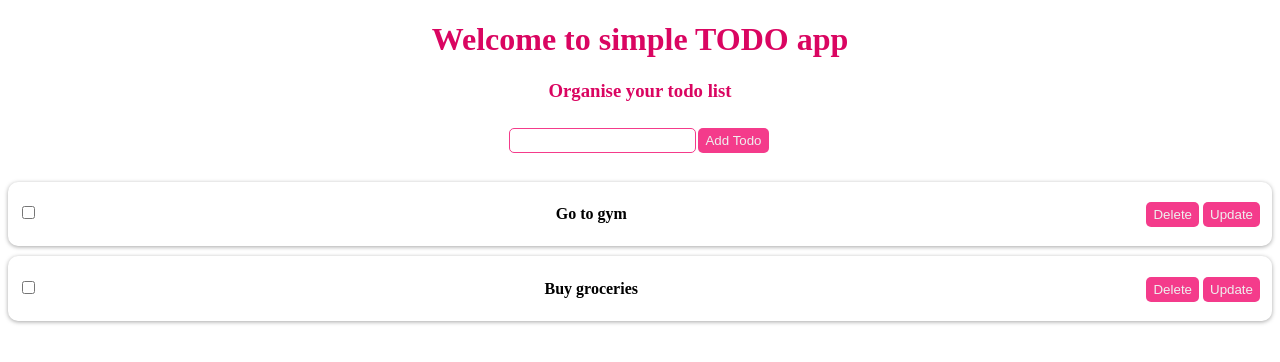
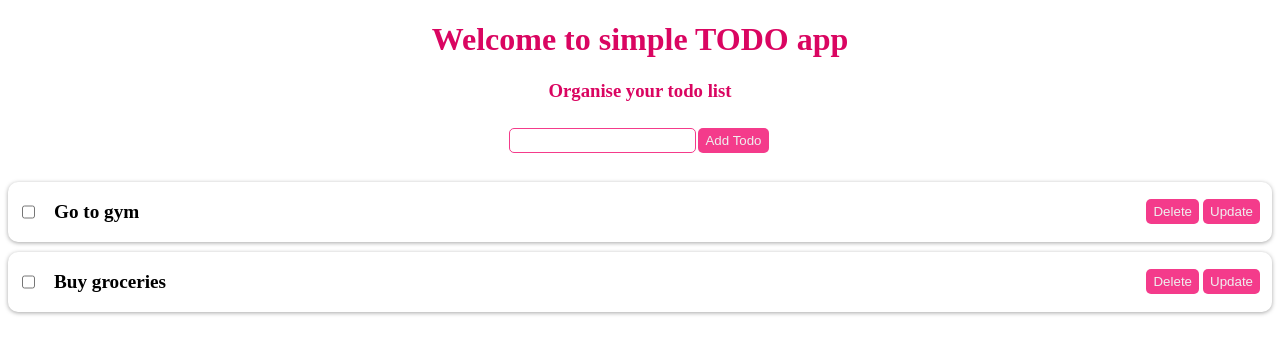
Before and after one commit to dora610/ng-Todo, an Angular app: page / in a window 1280 px wide. Shown: the top 362 px of the page. Built offline with nearby package versions, Linux system fonts and the light colour scheme; what src would draw is missing.

Commit message:
update todo change

```diff
--- a/src/app/todo-item/todo-item.component.css
+++ b/src/app/todo-item/todo-item.component.css
@@ -2,9 +2,7 @@
   padding: 2px 10px;
   margin: 10px 0px;
   border-radius: 10px;
-  display: flex;
-  align-items: baseline;
-  justify-content: space-between;
+  height: 3.5rem;
   box-shadow: 0px 1px 4px rgba(0, 0, 0, 0.35);
 }
 
@@ -12,9 +10,35 @@
   box-shadow: 0 4px 17px rgba(0, 0, 0, 0.35);
 }
 
-
 .checked{
   color: #cbd5e1;
   text-decoration: line-through;
   background-color: #f8fafc;
 }
+
+.card-elements{
+  display: flex;
+  align-items: center;
+  justify-content: space-between;
+  width: 100%;
+  height: 100%;
+}
+
+.card-elements-center{
+  display: flex;
+  align-items: center;
+  justify-content: center;
+  width: 100%;
+  height: 100%;
+}
+
+.todo-name{
+  display: flex;
+  justify-content: space-between;
+  gap: 1rem;
+}
+
+.todo-name p{
+  font-size: 1.2rem;
+  font-weight: 700;
+}
--- a/src/app/todo-item/todo-item.component.html
+++ b/src/app/todo-item/todo-item.component.html
@@ -1,22 +1,27 @@
 <div class="card-container" [ngClass]="todoItem.isCompleted ? 'checked' : ''">
+  <div class="card-elements" *ngIf="!toBeUpdated; else elseBlock">
+    <div class="todo-name">
       <input
       type="checkbox"
       name="isCompleted"
       [checked]="todoItem.isCompleted"
       (change)="toggleComplete()"
     />
-  <h4>{{ todoItem.name }}</h4>
-  <div *ngIf="!toBeUpdated; else elseBlock">
+    <p>{{ todoItem.name }}</p>
+    </div>
+    <div>
       <button (click)="deleteTodoItem()">Delete</button>
       <button (click)="updateTodoItem()">Update</button>
     </div>
+  </div>
   <ng-template #elseBlock>
-    <div>
+    <div class="card-elements-center">
       <input
         type="text"
         #newTodo
         (keyup.Enter)="modifyTodoItem(newTodo.value)"
         (blur)="modifyTodoItem(newTodo.value)"
+        [value]="todoItem.name"
       />
       <button (click)="modifyTodoItem(newTodo.value)">Modify</button>
     </div>
```
Lines whose indentation alone changed are shown as unchanged.
